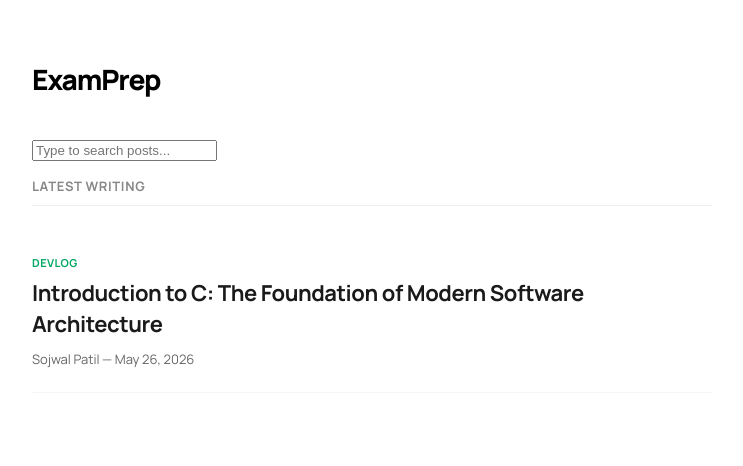
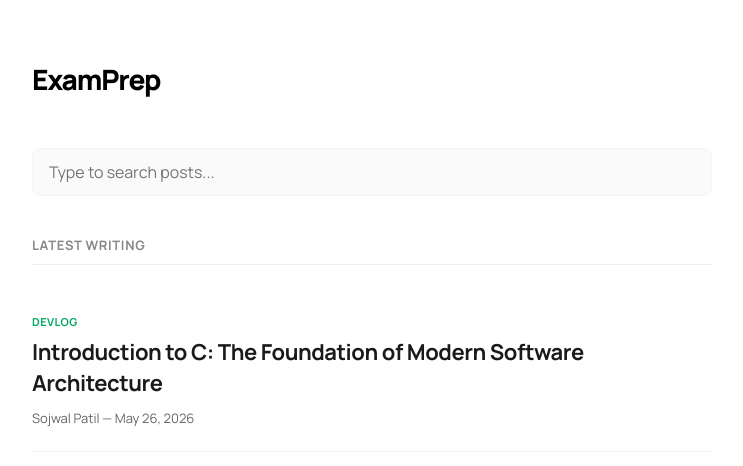
Before and after one commit to examli/examli.github.io, a Jekyll site: the page built from index.html, in a window 1280 px wide. Shown: the top 466 px of the page, without its empty margins (268-1011 px from the left). Built offline with Jekyll 4.4.1, drawn with Linux system fonts in a browser that asks for light colours; comment, search, counter and statistics services are not loaded.

Commit message:
Update style.css

```diff
--- a/assets/css/style.css
+++ b/assets/css/style.css
@@ -255,6 +255,73 @@ pre::-webkit-selection, code::-webkit-selection, .highlight::-webkit-selection,
   color: #ffffff !important;
 }
 
+/* --- MINIMAL TECH SEARCH BAR --- */
+#search-input {
+  width: 100%;
+  padding: 12px 16px;
+  font-size: 16px;
+  font-family: 'Manrope', sans-serif;
+  border: 1px solid var(--border-line);
+  background-color: #fafafa;
+  border-radius: 8px;
+  outline: none;
+  box-sizing: border-box;
+  transition: all 0.2s ease;
+  margin-top: 10px;
+  margin-bottom: 10px;
+}
+
+#search-input:focus {
+  border-color: var(--accent-green);
+  background-color: #ffffff;
+  box-shadow: 0 4px 12px rgba(0, 168, 98, 0.05);
+}
+
+#results-container {
+  list-style: none;
+  padding: 0;
+  margin: 0 0 30px 0;
+}
+
+.search-item {
+  padding: 14px 0;
+  border-bottom: 1px solid var(--border-line);
+  display: flex;
+  align-items: center;
+  gap: 12px;
+}
+
+.search-item a {
+  color: var(--text-main);
+  text-decoration: none;
+  font-weight: 600;
+  font-size: 16px;
+}
+
+.search-item a:hover {
+  color: var(--accent-green);
+}
+
+.search-item .post-category {
+  font-size: 10px;
+  background: rgba(0, 168, 98, 0.1);
+  padding: 2px 6px;
+  border-radius: 4px;
+}
+
+.search-date {
+  font-size: 12px;
+  color: var(--text-light);
+  margin-left: auto;
+}
+
+.no-results {
+  padding: 14px 0;
+  color: var(--text-muted);
+  font-size: 14px;
+  font-style: italic;
+}
+
 /* Responsive Fixes */
 @media (max-width: 768px) {
   .clean-header, .clean-container {
```
